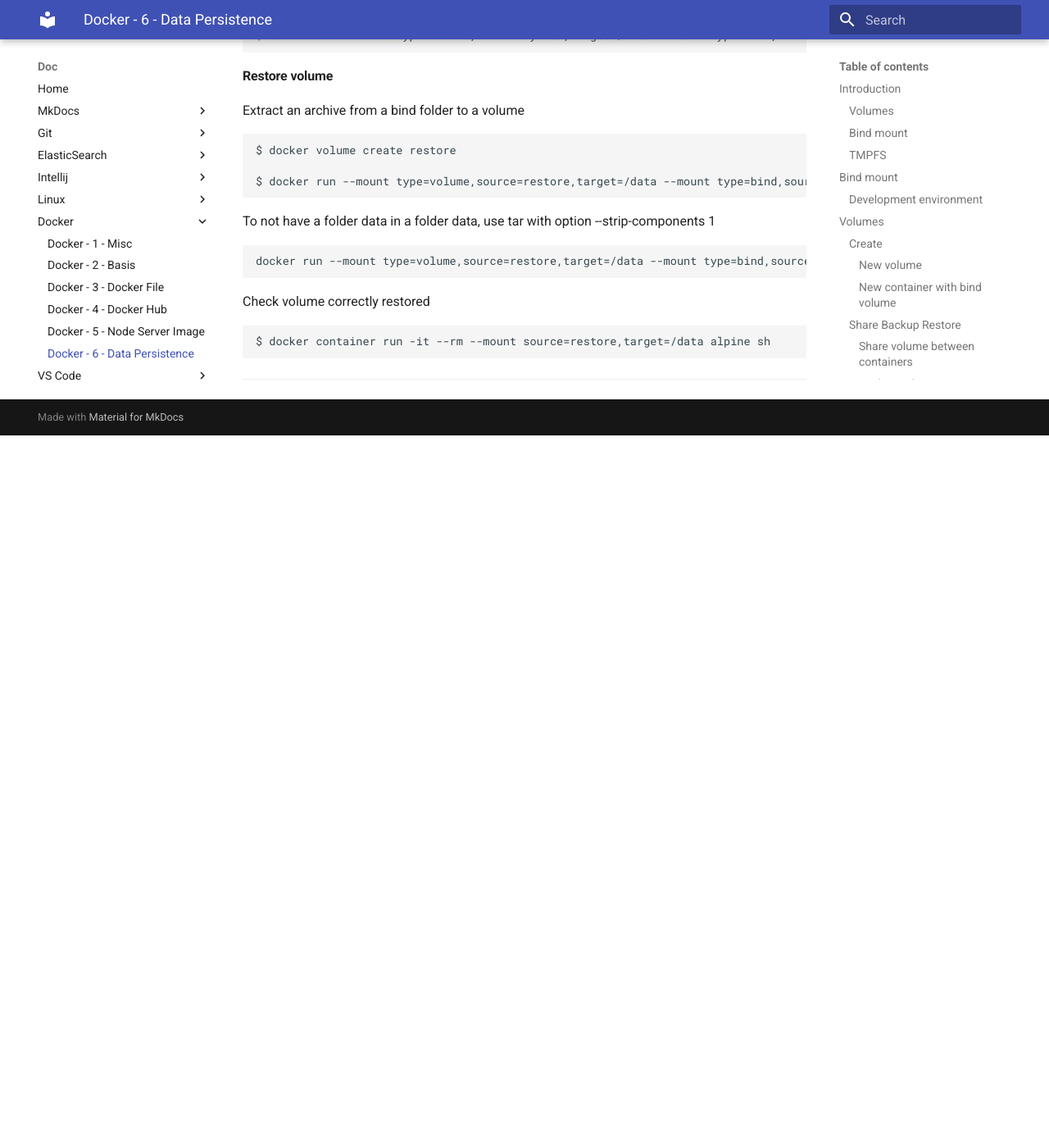
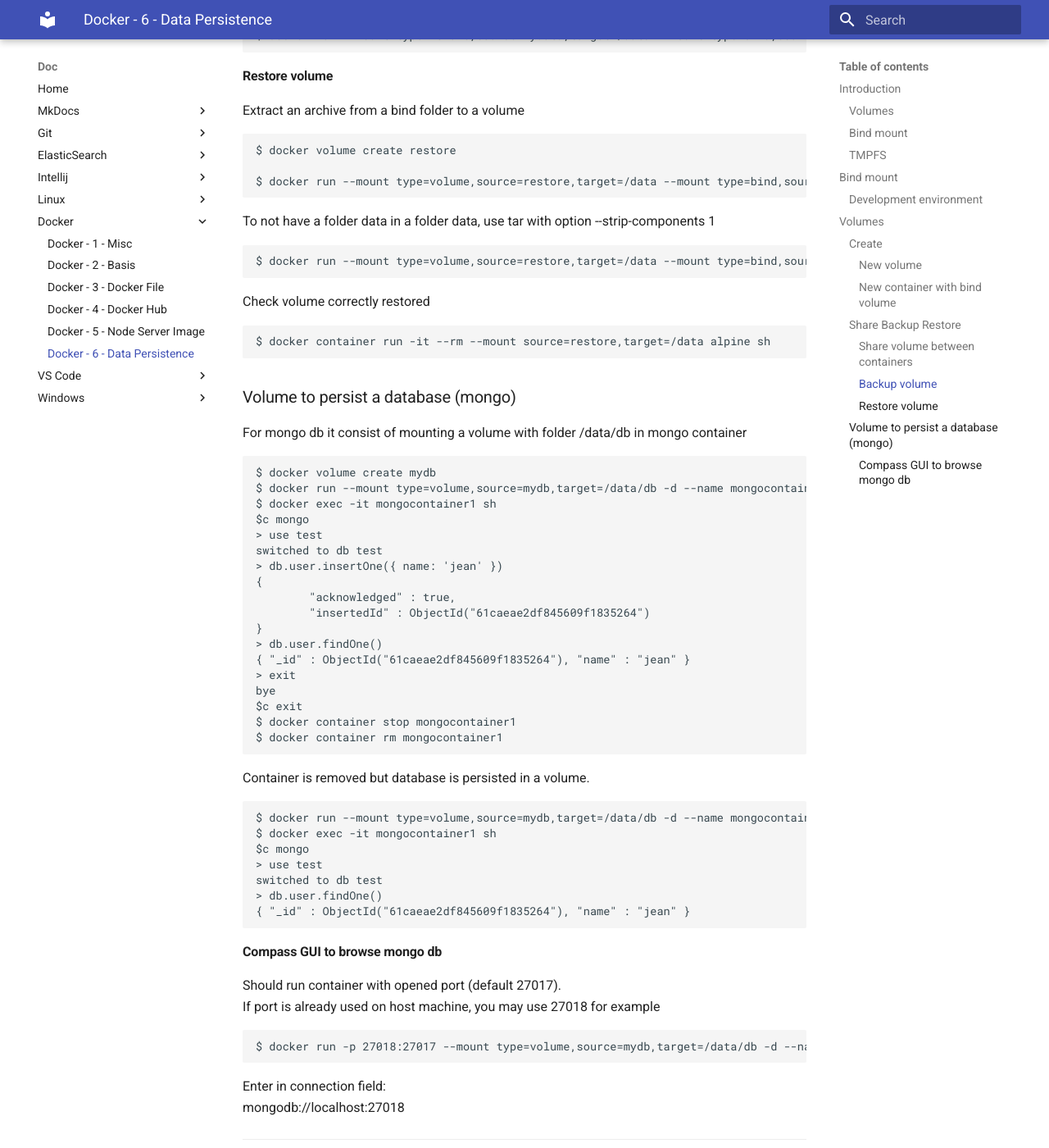
Before and after one commit to oldu73/doc, an MkDocs documentation site: the page built from docs/docker/6-docker-datapersistence.md, in a window 1280 px wide and 1400 px high, scrolled down 4649 px. Shown: the whole window at 82% size. Built offline with MkDocs 1.6.1 and Material for MkDocs 9.7.7, drawn with Linux system fonts in a browser that asks for light colours; before the commit the page ends 5180 px from its top, so only the background shows below that.

Commit message:
docker - persist mongo db

````diff
--- a/docs/docker/6-docker-datapersistence.md
+++ b/docs/docker/6-docker-datapersistence.md
@@ -225,7 +225,7 @@
 
 To not have a folder data in a folder data, use tar with option --strip-components 1
 ```console
-docker run --mount type=volume,source=restore,target=/data --mount type=bind,source="$(pwd)",target=/backup -it alpine tar -xf /backup/backup.tar --strip-components 1 -C /data
+$ docker run --mount type=volume,source=restore,target=/data --mount type=bind,source="$(pwd)",target=/backup -it alpine tar -xf /backup/backup.tar --strip-components 1 -C /data
 ```
 
 Check volume correctly restored
@@ -233,4 +233,50 @@
 $ docker container run -it --rm --mount source=restore,target=/data alpine sh
 ```
 
+### Volume to persist a database (mongo)
+For mongo db it consist of mounting a volume with folder /data/db in mongo container
+```console
+$ docker volume create mydb
+$ docker run --mount type=volume,source=mydb,target=/data/db -d --name mongocontainer1 mongo
+$ docker exec -it mongocontainer1 sh
+$c mongo
+> use test
+switched to db test
+> db.user.insertOne({ name: 'jean' })
+{
+        "acknowledged" : true,
+        "insertedId" : ObjectId("61caeae2df845609f1835264")
+}
+> db.user.findOne()
+{ "_id" : ObjectId("61caeae2df845609f1835264"), "name" : "jean" }
+> exit
+bye
+$c exit
+$ docker container stop mongocontainer1
+$ docker container rm mongocontainer1
+```
+
+Container is removed but database is persisted in a volume.
+```console
+$ docker run --mount type=volume,source=mydb,target=/data/db -d --name mongocontainer2 mongo
+$ docker exec -it mongocontainer1 sh
+$c mongo
+> use test
+switched to db test
+> db.user.findOne()
+{ "_id" : ObjectId("61caeae2df845609f1835264"), "name" : "jean" }
+```
+
+#### Compass GUI to browse mongo db
+
+Should run container with opened port (default 27017).
+If port is already used on host machine, you may use 27018 for example
+
+```console
+$ docker run -p 27018:27017 --mount type=volume,source=mydb,target=/data/db -d --name mongocontainer3 mongo
+```
+
+Enter in connection field:
+mongodb://localhost:27018
+
 ***
````
